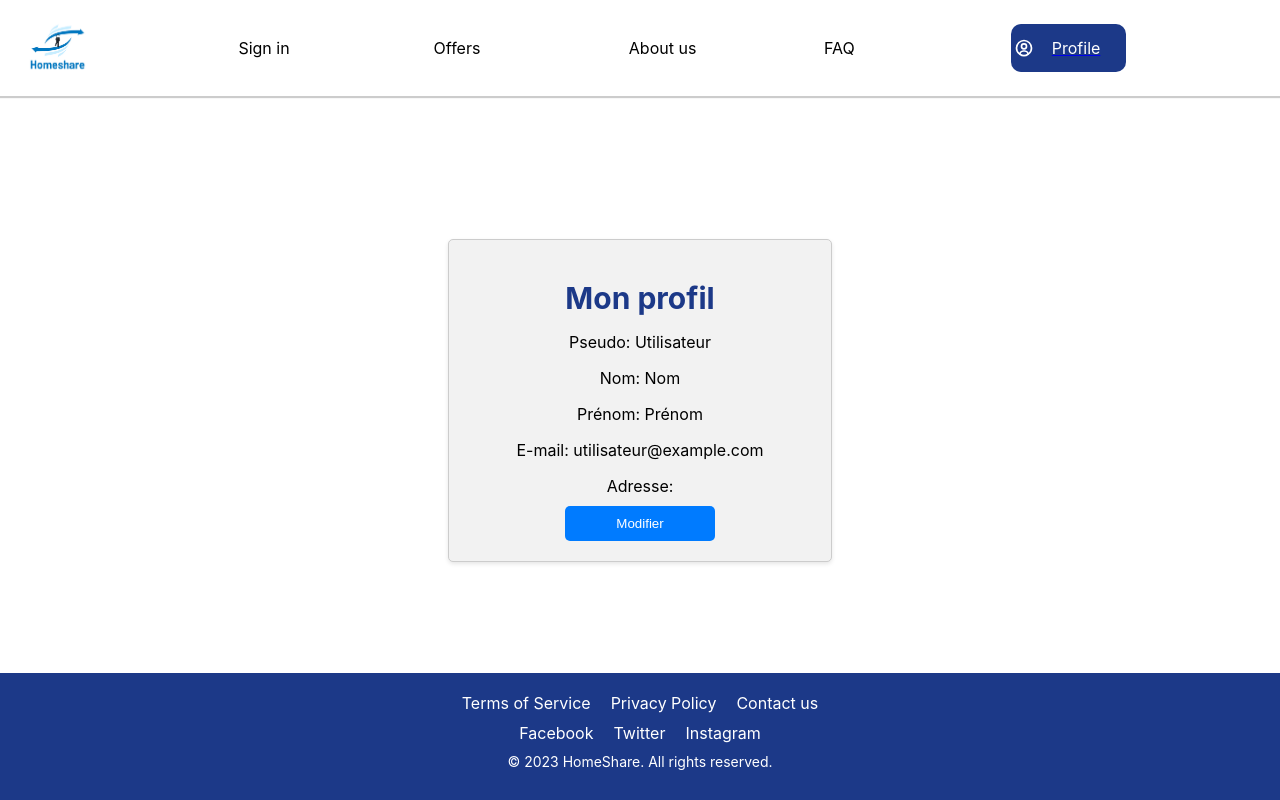
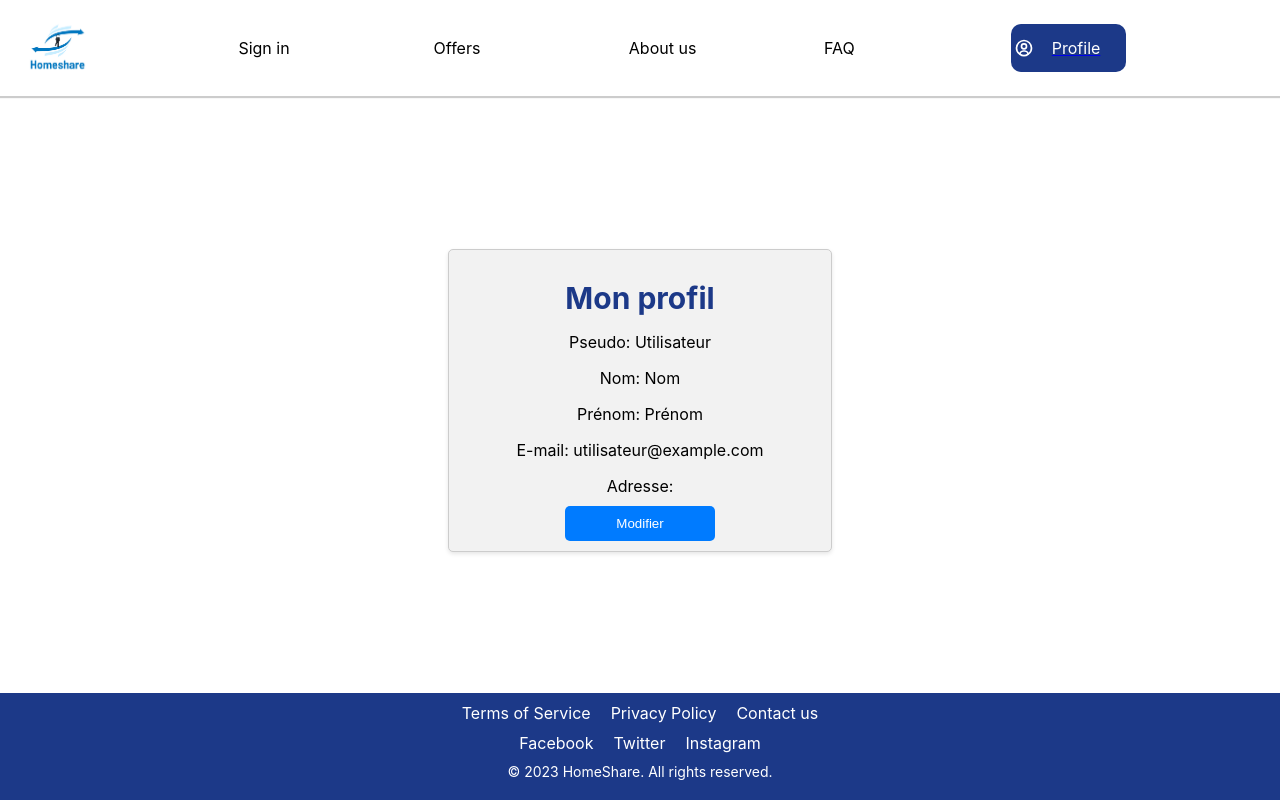
Before and after one commit to Pierro236/home-share, a React (Create React App) app: page /account in a window 1280 px wide. Built offline with nearby package versions, Linux system fonts and the light colour scheme.

Commit message:
new changes

```diff
--- a/src/components/Footer/Footer.module.css
+++ b/src/components/Footer/Footer.module.css
@@ -1,6 +1,6 @@
 .footerContainer {
     background-color: #1c3988;
-    padding: 20px;
+    padding: 10px;
     text-align: center;
     position: fixed;
     bottom: 0;
--- a/src/pages/Account/Account.module.css
+++ b/src/pages/Account/Account.module.css
@@ -52,7 +52,7 @@
 }
 
 .textContainer{
-  padding: 20px;
+  padding: 10px;
   border: 1px solid #ccc;
   border-radius: 5px;
   box-shadow: 0 2px 4px rgba(0, 0, 0, 0.1);
--- a/src/pages/Signup/Signup.module.css
+++ b/src/pages/Signup/Signup.module.css
@@ -20,7 +20,6 @@
     box-shadow: 0px 2px 4px rgba(0, 0, 0, 0.2);
     width: 500px;
     max-width: 90%;
-    height: 50%;
     margin-top: 0.5%;
   }
 
```
